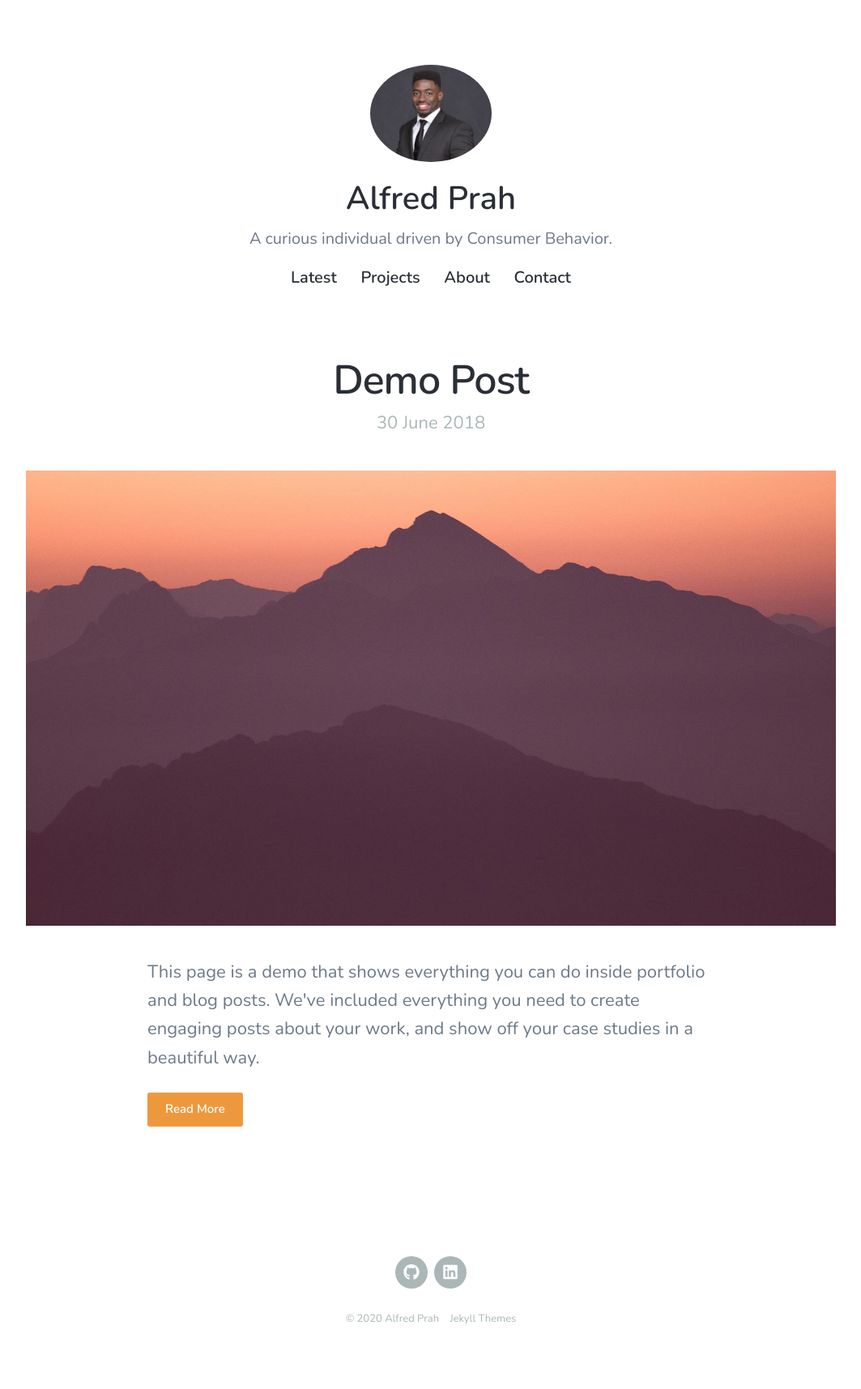
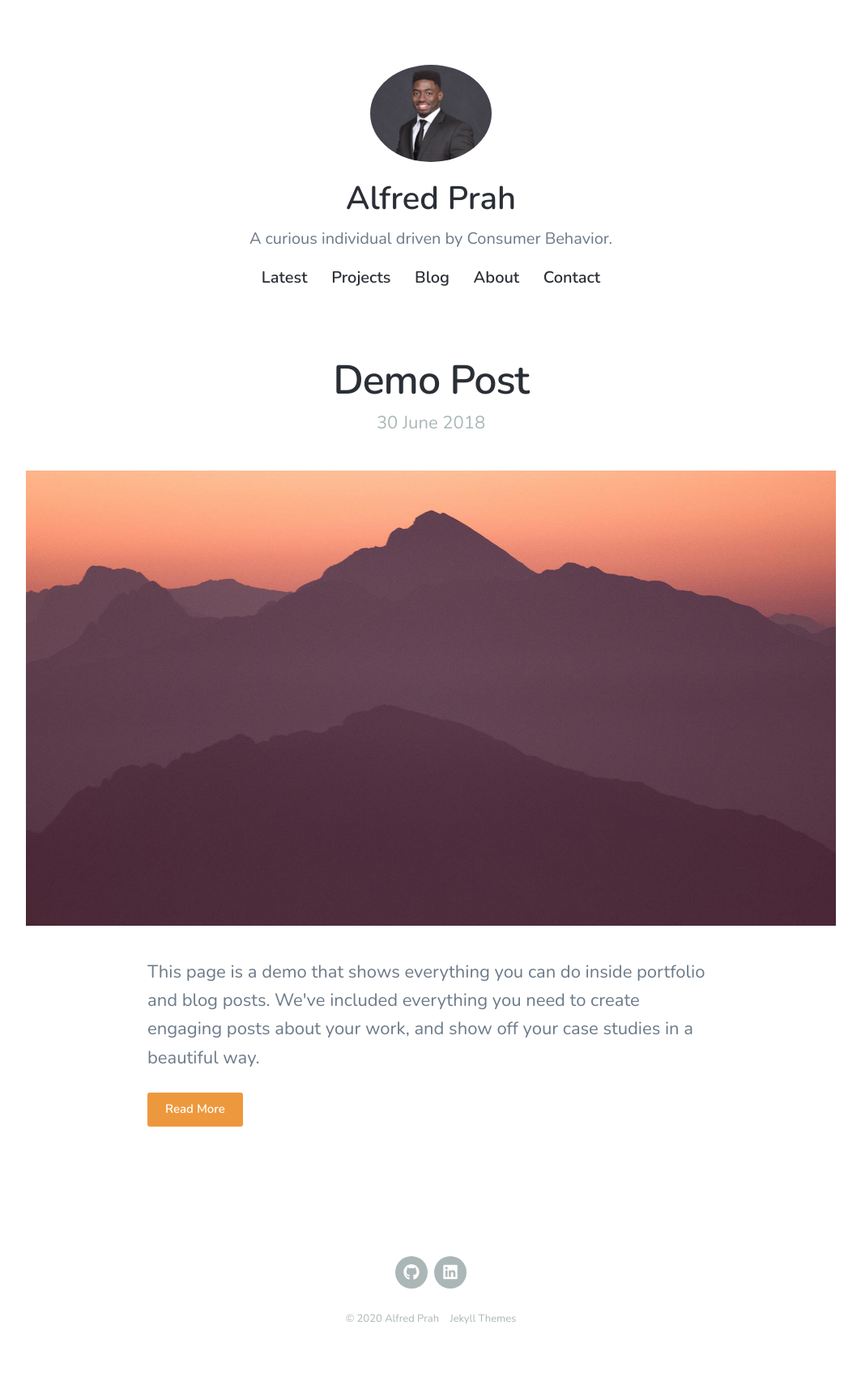
Before and after one commit to alfredprah/alfredprah.github.io2, a Jekyll site: the page built from index.html, in a window 1280 px wide. Shown: the whole page at 81% size, without its empty margins (108-1171 px from the left). Built offline with Jekyll 4.4.1, drawn with Linux system fonts in a browser that asks for light colours; nearby versions of some CDN libraries; the list of posts is cut into pages by our own code.

Commit message:
Update settings.yml

```diff
--- a/_data/settings.yml
+++ b/_data/settings.yml
@@ -14,6 +14,8 @@ menu_settings:
       url: '/'
     - title: 'Projects'
       url: '/projects/'
+    - title: 'Blog'
+      url: ''
     - title: 'About'
       url: '/about'
     - title: 'Contact'
```
